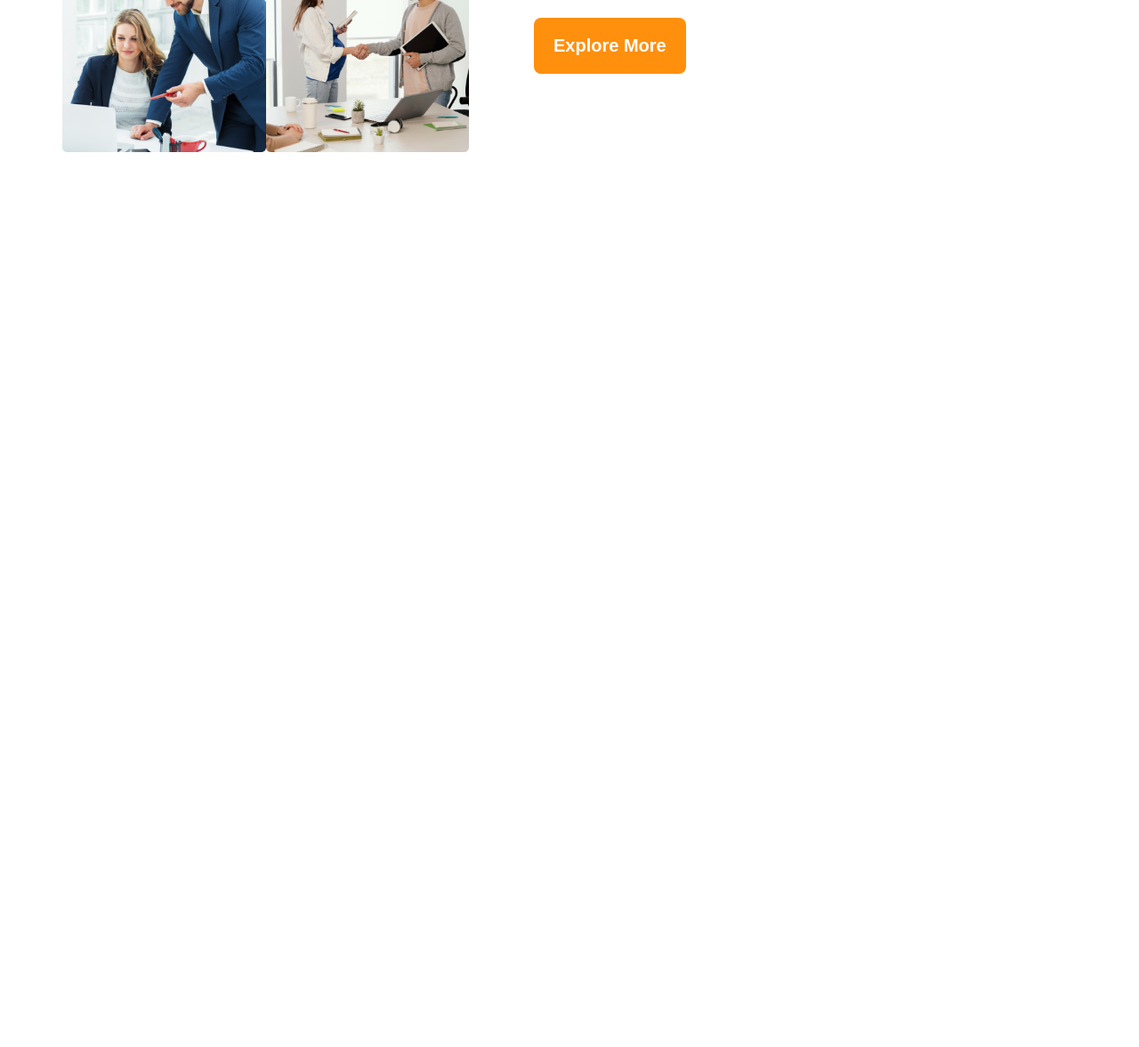
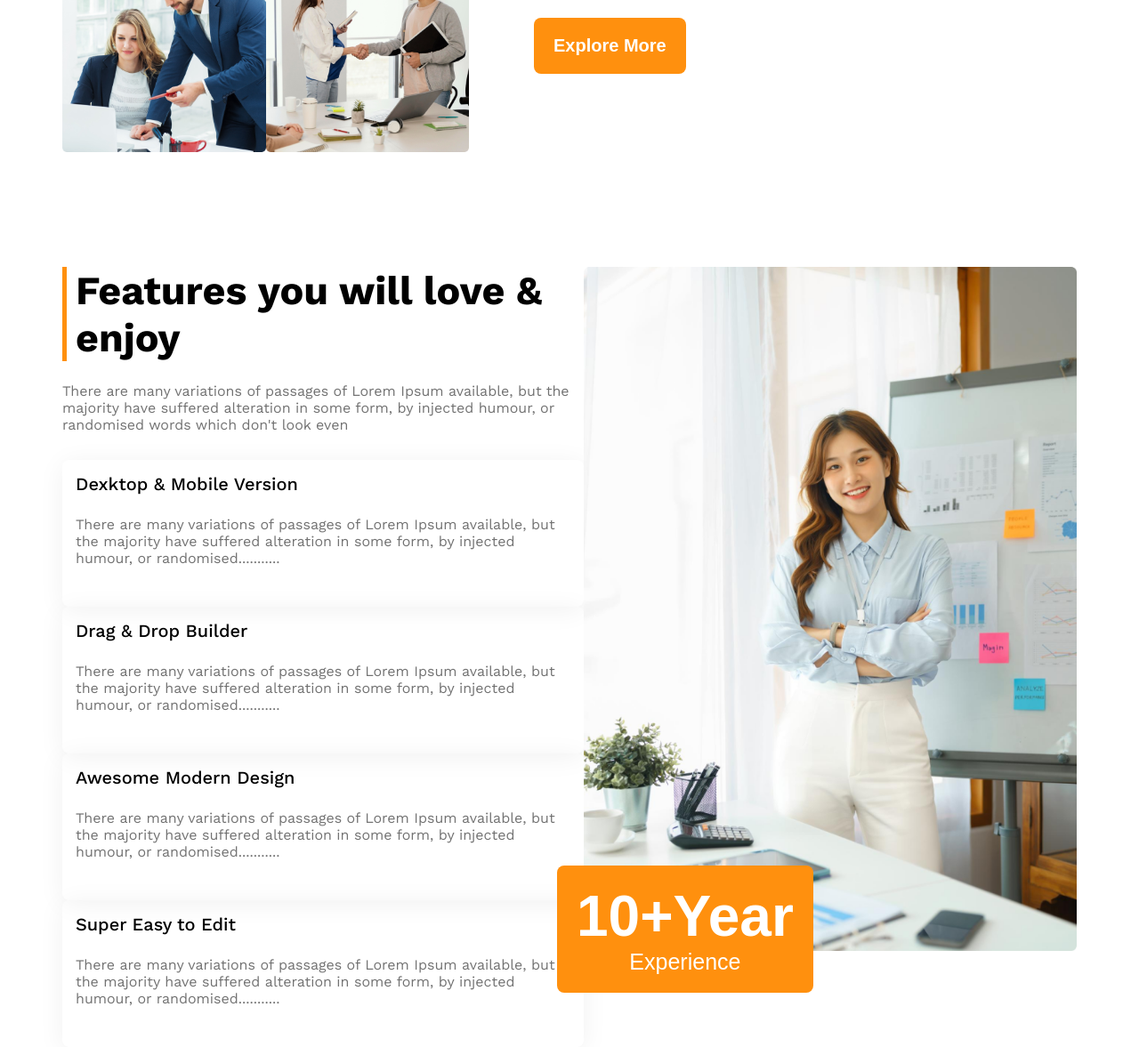
Before and after one commit to lahifkhan/g3-architect, a plain HTML site: page index.html in a window 1280 px wide. Shown: the part 1488-2665 px from the top of the page at 89% size. Before the commit the page ends 1788 px from the top, so only its background shows below. Drawn offline with nearby package versions, Linux system fonts and the light colour scheme.

Commit message:
features details section done

```diff
--- a/index.html
+++ b/index.html
@@ -39,17 +39,18 @@
     </header>
 
     <main class="mx-width">
+      <!-- our features section -->
       <section class="our-fetures">
         <div class="grp-img-container">
-            <img src="images/team1.png" alt="">
-            <img src="images/team2.png" alt="">
-            <img src="images/team3.png" alt="">
-            <img src="images/team4.png" alt="">
-
+          <img src="images/team1.png" alt="" />
+          <img src="images/team2.png" alt="" />
+          <img src="images/team3.png" alt="" />
+          <img src="images/team4.png" alt="" />
         </div>
         <div class="quick-list-container">
           <h3 class="section-title">
-            <span id="quick-list">Quick list</span> <span id="of-our">of Our</span> <span id="features">Features</span>
+            <span id="quick-list">Quick list</span>
+            <span id="of-our">of Our</span> <span id="features">Features</span>
           </h3>
           <p class="section-description">
             There are many variations of passages of Lorem Ipsum available, but
@@ -59,6 +60,62 @@
           <button class="primary-button">Explore More</button>
         </div>
       </section>
+
+      <section class="features-details">
+        <div class="features-container">
+          <h3 class="section-title">Features you will love & enjoy</h3>
+          <p class="section-description">
+            There are many variations of passages of Lorem Ipsum available, but
+            the majority have suffered alteration in some form, by injected
+            humour, or randomised words which don't look even
+          </p>
+
+          <div class="feature-card-container">
+            <div class="feature-card">
+              <h4>Dexktop & Mobile Version</h4>
+              <p class="section-description">
+                There are many variations of passages of Lorem Ipsum available,
+                but the majority have suffered alteration in some form, by
+                injected humour, or randomised...........
+              </p>
+            </div>
+            <div class="feature-card">
+              <h4>Drag & Drop Builder</h4>
+              <p class="section-description">
+                There are many variations of passages of Lorem Ipsum available,
+                but the majority have suffered alteration in some form, by
+                injected humour, or randomised...........
+              </p>
+            </div>
+            <div class="feature-card">
+              <h4>Awesome Modern Design</h4>
+              <p class="section-description">
+                There are many variations of passages of Lorem Ipsum available,
+                but the majority have suffered alteration in some form, by
+                injected humour, or randomised...........
+              </p>
+            </div>
+            <div class="feature-card">
+              <h4>Super Easy to Edit</h4>
+              <p class="section-description">
+                There are many variations of passages of Lorem Ipsum available,
+                but the majority have suffered alteration in some form, by
+                injected humour, or randomised...........
+              </p>
+            </div>
+          </div>
+        </div>
+
+        <div class="sister-img-container">
+          <img src="images/architect.png" alt="" />
+          <button class="primary-button experience-badge">
+            <span class="experience-year">10+Year</span>
+            <br />
+
+            <span id="experience">Experience</span>
+          </button>
+        </div>
+      </section>
     </main>
   </body>
 </html>
--- a/styles/style.css
+++ b/styles/style.css
@@ -37,7 +37,8 @@
 
 .nav-container,
 .list-container,
-.our-fetures {
+.our-fetures,
+.features-details {
   display: flex;
 }
 
@@ -129,6 +130,55 @@ nav li a {
 }
 
 
+/* features details section style */
+
+.features-details{
+    /* gap: 54px; */
+    /* align-items: center; */
+}
+.sister-img-container img{
+    width: 100%;
+
+
+}
+.features-container{
+    max-width: 586px;
+}
+.features-container h3{
+    border-left: 5px solid rgba(255, 144, 14, 1);
+    padding-left: 10px;
+}
+.features-container p{
+    margin-top: 24px;
+    margin-bottom: 30px;
+}
+
+.feature-card{
+    padding: 15px;
+    box-shadow: 0px 4px 30px rgba(0, 0, 0, 0.06);
+    border-radius: 8px;
+
+}
+.feature-card h4{
+    font-size: 1.25rem;
+    font-weight: 500;
+}
+
+.experience-year{
+    font-size: 4rem;
+    font-weight: bold;
+
+}
+#experience{
+    font-size: 25px;
+    font-weight: 500;
+
+}
+.experience-badge{
+    margin-top: -100px;
+    margin-left: -30px;
+}
+
 
 
 
@@ -139,8 +189,13 @@ nav li a {
 @media screen and (max-width:576px) {
     .nav-container,
 .list-container,
-.our-fetures {
+.our-fetures,
+.features-details{
   flex-direction: column;
+}
+.experience-badge{
+    margin: 0px;
+     margin-top: -100px;
 }
 
 
@@ -148,8 +203,13 @@ nav li a {
 
 
 @media screen and (min-width:577px) and (max-width:768px) {
-    .our-fetures{
+    .our-fetures,
+    .features-details{
         flex-direction: column;
     }
+    .experience-badge{
+    margin: 0px;
+     margin-top: -100px;
+}
 
 }
```
